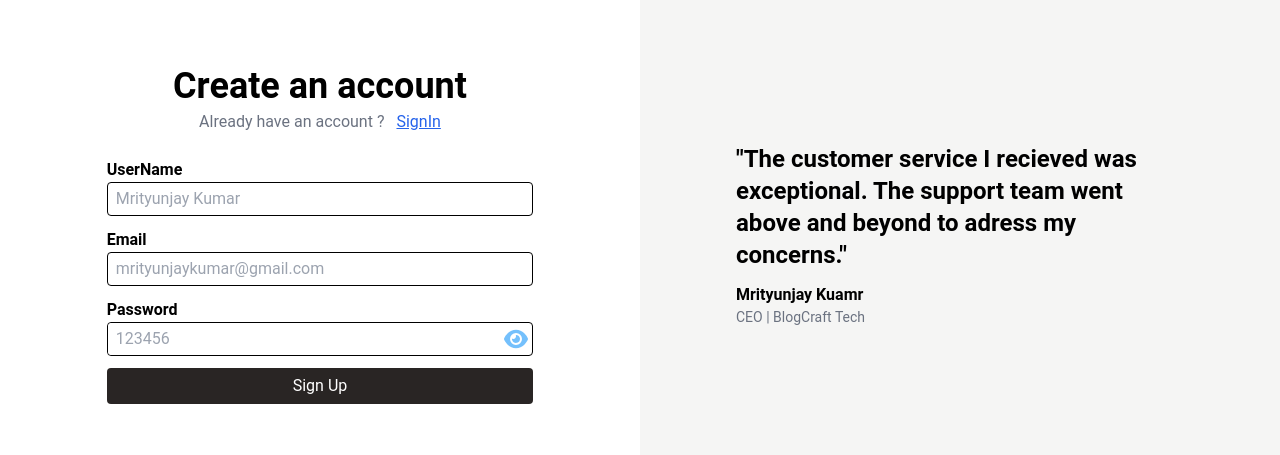
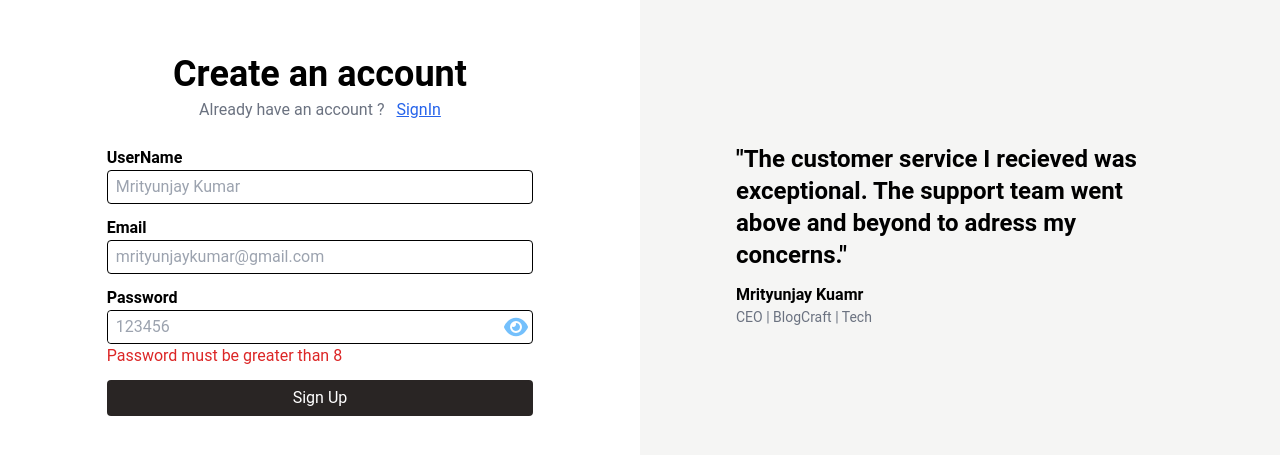
Before and after one commit to 221fa04732/Blogging-Website, a React (Vite) app in the folder frontend/: page /signup in a window 1280 px wide. Shown: the part 165-620 px from the top of the page. Built offline with nearby package versions, Linux system fonts and the light colour scheme.

Commit message:
password suggestion added

```diff
--- a/frontend/src/components/Quote.tsx
+++ b/frontend/src/components/Quote.tsx
@@ -4,6 +4,6 @@ export default function Quote(){
             "The customer service I recieved was exceptional. The support team went above and beyond to adress my concerns."
         </div>
         <div className="pt-3 font-semibold">Mrityunjay Kuamr</div>
-        <div className="text-gray-500 text-sm">CEO | BlogCraft Tech</div>
+        <div className="text-gray-500 text-sm">CEO | BlogCraft | Tech</div>
     </div>)
 }
--- a/frontend/src/pages/Signup.tsx
+++ b/frontend/src/pages/Signup.tsx
@@ -86,6 +86,8 @@ export default function Signup(){
                     onChange={(value) => handleInputChange('password', value)}/>
                 </div>
 
+                <div className='text-red-600'>Password must be greater than 8</div>
+
                 <div className='mt-3'>
                     <Authbutton name='Sign Up' fun={signUp} />
                 </div>
```
